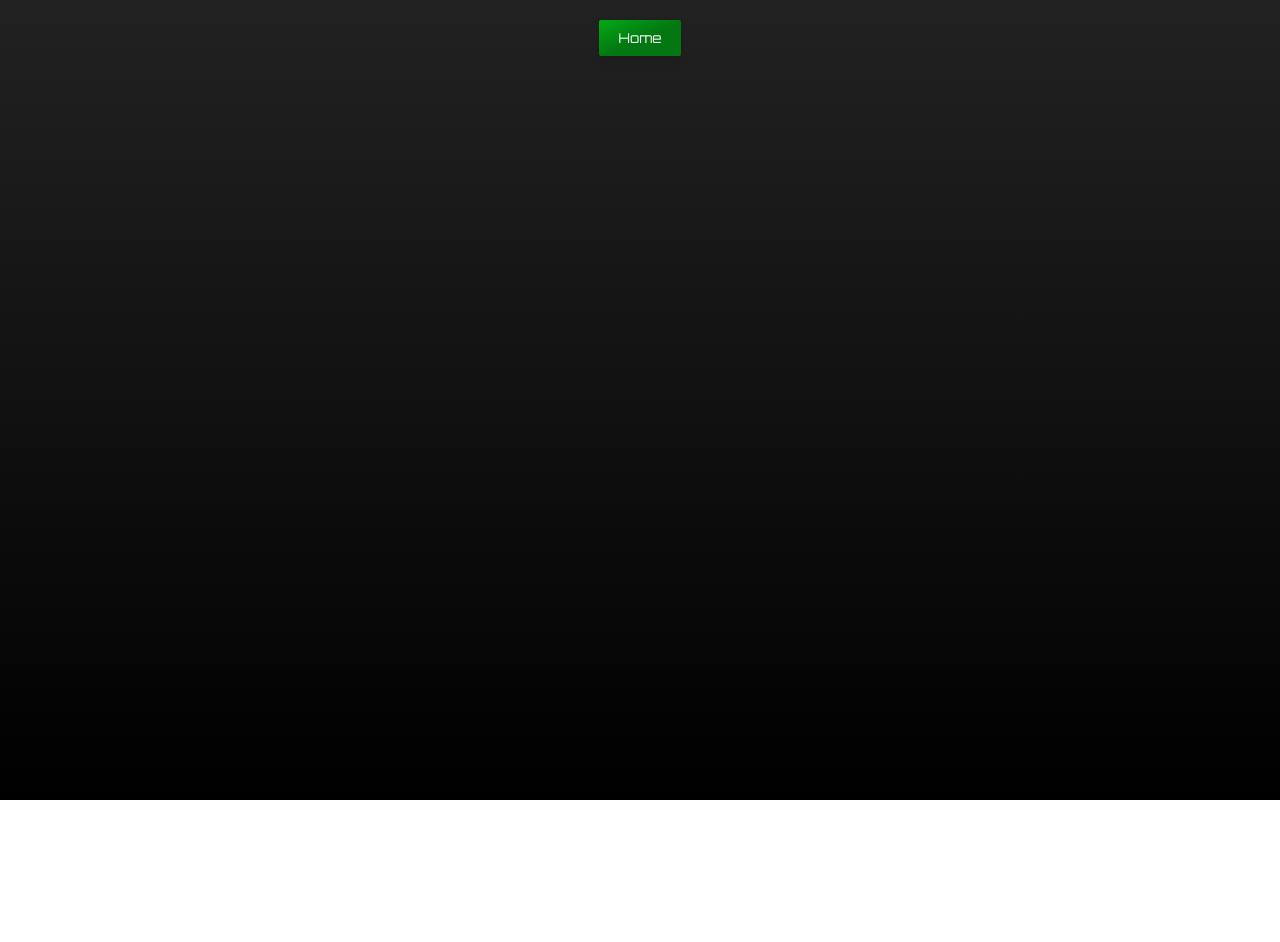
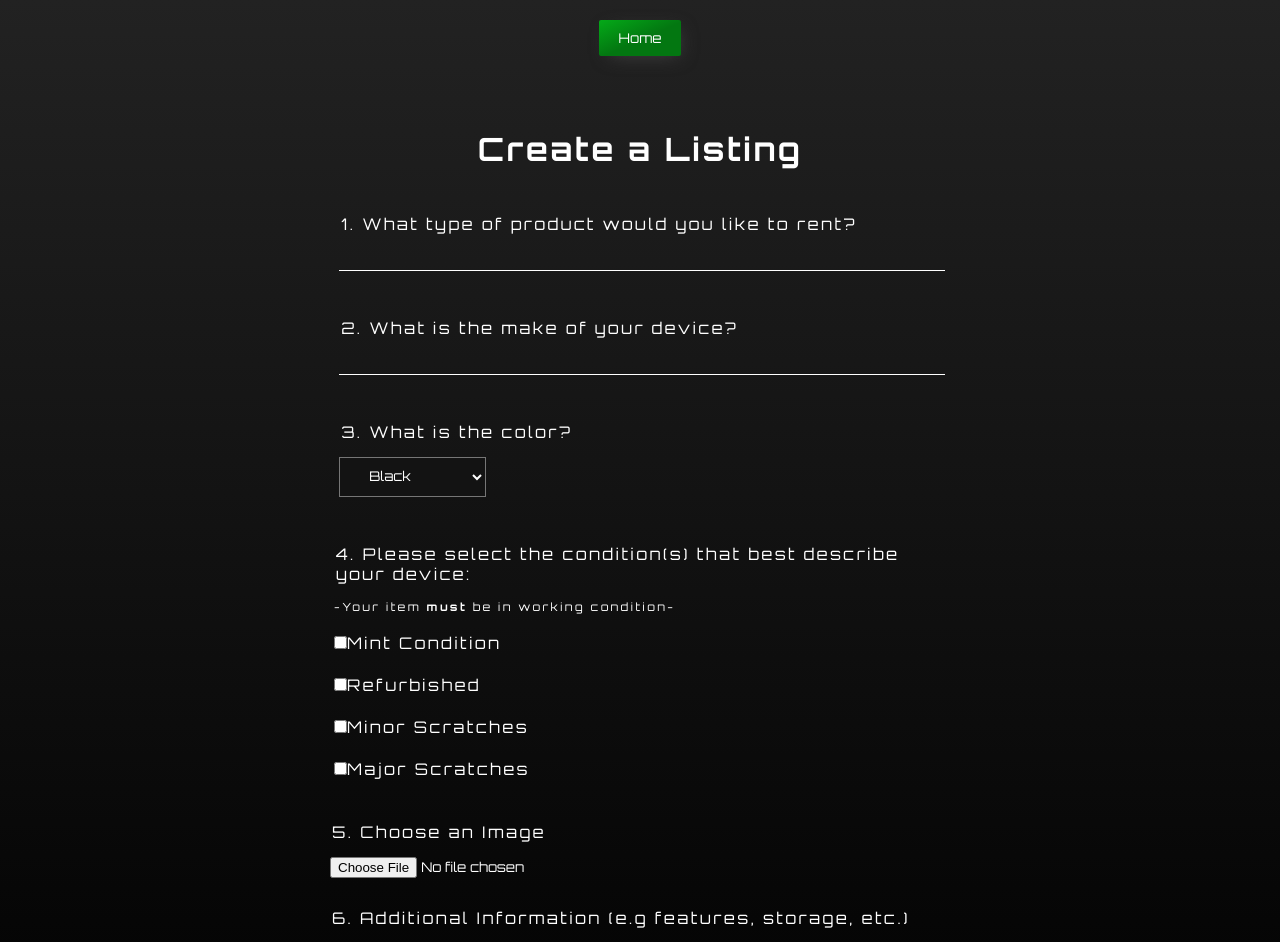
Before and after one commit to troopaloop8/use-my-tech-stuff-frontend, a React (Create React App) app in the folder use/: page /renter-form in a window 1280 px wide. Shown: the top 942 px of the page. Before the commit the page ends 800 px from the top, so only its background shows below. Built offline with nearby package versions, Linux system fonts and the light colour scheme.

Commit message:
Made the rental form

```diff
--- a/use/src/App.css
+++ b/use/src/App.css
@@ -15,13 +15,13 @@
 }
 
 .Form {
-  margin: 5% 25%;
-  padding: 2% 0;
+  margin: 0 25%;
+  padding: 4% 0;
 }
 
 .FormGroup {
   text-align: left;
-  margin: 0 3%;
+  margin: 5% 3%;
 }
 
 .FormGroup-Check {
@@ -29,14 +29,37 @@
   text-align: left;
 }
 
+.FormGroup-File {
+  text-align: left;
+  margin: 30px 0 10px 10px
+}
+
 .Input {
   background: none;
   border: none;
   border-bottom: white solid 1px;
-  margin: 10px 0;
+  margin: 15px 0;
+  width: 100%;
+  outline: none;
+  letter-spacing: .2rem;
+  font-size: .95rem;
+}
+
+.Input-textarea {
+  background: none;
+  margin: 15px 0;
+  border-color: white;
   width: 100%;
   outline: none;
   letter-spacing: .15rem;
+}
+
+.Input-File {
+  margin-top: 15px;
+}
+
+.Input-check {
+  margin: 7px 0;
 }
 
 .checkbox {
@@ -57,12 +80,13 @@ Button {
   margin-top: 20px;
   outline: none;
   cursor: pointer;
-  box-shadow: 0 5px 10px rgba(0, 0, 0, 0.1);
+  box-shadow: 4px 5px 19px -7px rgba(71,71,71,1);
 }
 
 Button:hover {
   background: linear-gradient(to bottom right, #008b12 0%, #00670d 53%);
-  box-shadow: 0 5px 12px rgba(0, 0, 0, 0.3);
+  box-shadow: 4px 5px 19px -7px rgba(56,56,56,1);
+
 }
 
 Button:disabled {
@@ -70,8 +94,17 @@ Button:disabled {
   cursor: not-allowed;
 }
 
+.h1 {
+  margin-bottom: 45px;
+}
 
+.select {
+  background-color: #131313;
+  padding: 10px 25px;
+  margin: 15px 0;
+  outline: none;
+}
 
-.h1 {
-  margin-bottom: 20px;
+.Label-check {
+  margin-top: 15px;
 }
--- a/use/src/RenterForm.js
+++ b/use/src/RenterForm.js
@@ -1,10 +1,129 @@
-import React from 'react';
+import React, { useState, useEffect } from 'react';
+import {Card, Form, FormGroup, Input, Dropdown,
+DropdownToggle, DropdownMenu, Label, Button, FormText} from 'reactstrap';
 
 const RenterForm = () => {
+
+    const [dropdownOpen, setdropdownOpen] = useState(false);
+    const toggle = () => setdropdownOpen((prevState) => !prevState);
+
+    const [form, setForm] = useState({
+        name: '',
+        make: '',
+        price: '',
+        image: '',
+        color: 'Color of device',
+        mintCondition: false,
+        refurbished: false,
+        minorScratches: false,
+        majorScratches: false,
+        additionalInfo: ''
+    })
+
+    // const [errors, setErrors] = useState({
+    //     userName: '',
+    //     email: '',
+    //     password: '',
+    //     terms: ''
+    // });
+
+    //handling changes
+    const inputChange = e => {
+        e.persist();
+        const newForm = {
+            ...form,
+            [e.target.name]:
+            e.target.type === 'checkbox' ? e.target.checked : e.target.value
+        };
+    // validateChange(e);
+    setForm(newForm);
+    };
+
     return (
-        <div>
+        <Form className='Form'>
+            <FormGroup>
 
-        </div>
+
+                <Card>
+                    <h1 className = 'h1'>Create a Listing</h1>
+                </Card>
+
+                <FormGroup className = 'FormGroup'>
+                    <legend> 1. What type of product would you like to rent?</legend>
+                    <Input className = 'Input' type='text' name='name' value={form.name} onChange={inputChange}/>
+                </FormGroup>
+
+                <FormGroup className = 'FormGroup'>
+                    <legend> 2. What is the make of your device?</legend>
+                    <Input className = 'Input' type='text' name='make' value={form.make} onChange={inputChange}/>
+                </FormGroup>
+
+
+                <FormGroup className = 'FormGroup'>
+
+                    <legend> 3. What is the color?</legend>
+
+                    <select className = 'select' id="color" name="color" value={form.color} onChange={inputChange}>
+                        <option value="Black">Black</option>
+                        <option value="White">White</option>
+                        <option value="Red">Red</option>
+                        <option value="Rose">Rose</option>
+                        <option value="Rose Gold">Rose Gold</option>
+                        <option value="Gold">Gold</option>
+                    </select>
+
+                </FormGroup>
+
+                <FormGroup tag = 'fieldset' className = 'FormGroup-Check'>
+                    <legend> 4. Please select the condition(s) that best describe your device:</legend>
+                    <p style={{fontSize: '.7rem'}}>-Your item <span style = {{fontWeight:'bold'}}>must</span> be in working condition-</p>
+
+                    <FormGroup className = 'Label-check' check>
+                        <Label  check>
+                            <Input className= 'Input-check' type='checkbox' name='mintCondition' value='mintCondition' checked={form.mintCondition} onChange={inputChange}/>
+                            Mint Condition
+                        </Label>
+                    </FormGroup>
+
+                    <FormGroup className = 'Label-check' check>
+                        <Label check>
+                            <Input className= 'Input-check' type='checkbox' name='refurbished' value='refurbished' checked={form.refurbished} onChange={inputChange}/>
+                            Refurbished
+                        </Label>
+                    </FormGroup>
+
+                    <FormGroup className = 'Label-check' check>
+                        <Label check>
+                            <Input className= 'Input-check' type='checkbox' name='minorScratches' value='minorScratches' checked={form.minorScratches} onChange={inputChange}/>
+                            Minor Scratches
+                        </Label>
+                    </FormGroup>
+
+                    <FormGroup className = 'Label-check' check>
+                        <Label check>
+                            <Input className= 'Input-check' type='checkbox' name='majorScratches' value='majorScratches' checked={form.majorScratches} onChange={inputChange}/>
+                            Major Scratches
+                        </Label>
+                    </FormGroup>
+
+                </FormGroup>
+
+                <FormGroup className = 'FormGroup-File'>
+
+                <legend> 5. Choose an Image</legend>
+                <Input className = 'Input-File' type="file" name="file" id="exampleFile" />
+
+                </FormGroup>
+
+                <FormGroup className = 'FormGroup-File'>
+                    <legend> 6. Additional Information (e.g features, storage, etc.)</legend>
+                    <textarea className = 'Input-textarea' type='text' name='additionalInfo' value={form.additionalInfo} onChange={inputChange}/>
+                </FormGroup>
+
+               <Button>Submit your Rental!</Button>
+
+            </FormGroup>
+        </Form>
     );
 };
 
--- a/use/src/SignIn.js
+++ b/use/src/SignIn.js
@@ -10,6 +10,7 @@ const SignIn = () => {
         userName: "",
         password: ""
     })
+
     //handling changes
     const inputChange = e => {
         e.persist();
--- a/use/src/SignUp.js
+++ b/use/src/SignUp.js
@@ -66,7 +66,6 @@ const SignUp = () => {
     };
 
     //handling changes
-
     const inputChange = e => {
         e.persist();
 
@@ -89,14 +88,12 @@ const SignUp = () => {
         setFormData(newFormInput);
     }
 
-
     const [showPassword, setShowPassword] = useState(false);
     const togglePassword = () => {
         setShowPassword(showPassword ? false : true)
     }
 
-
-    //placeholder submit function so I can see some data.
+    //placeholder api so I can see some data.
     const formSubmit = e => {
         e.preventDefault();
         console.log('default',e)
```
Lines whose indentation alone changed are shown as unchanged.
